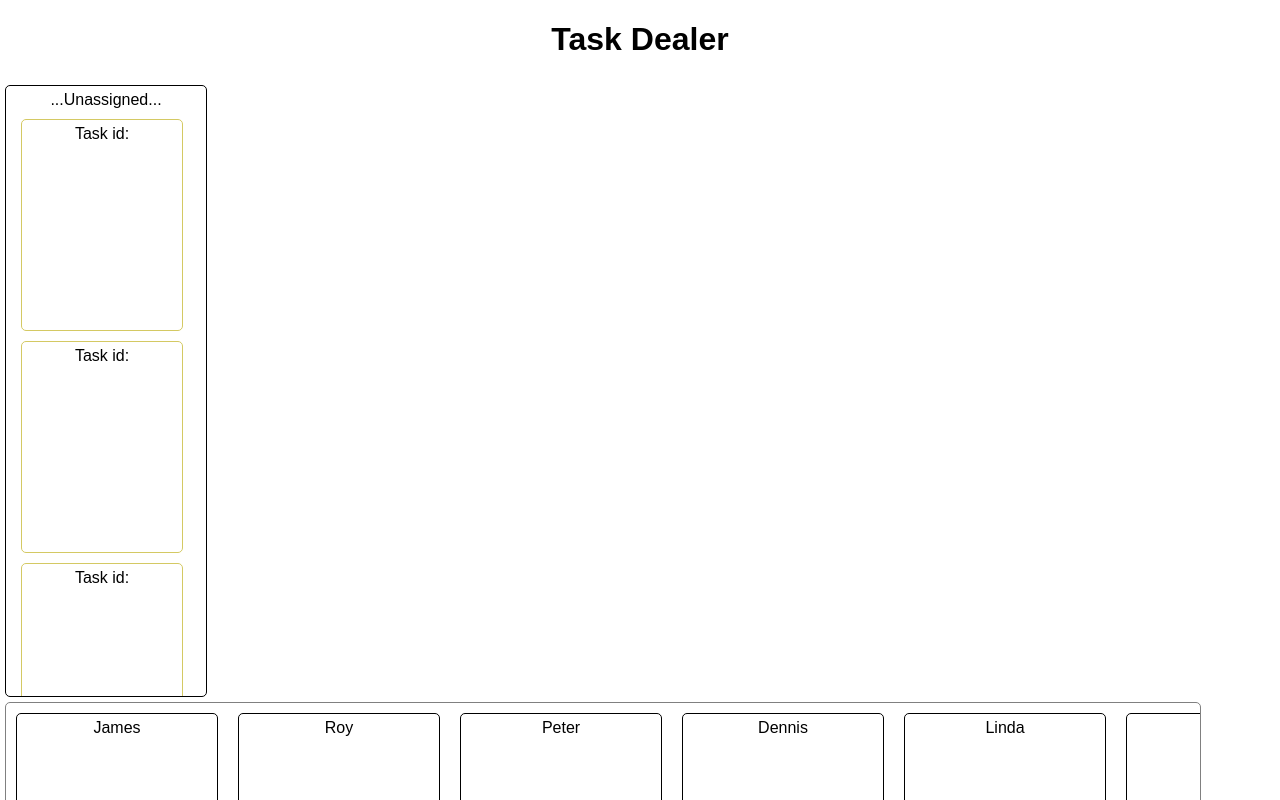
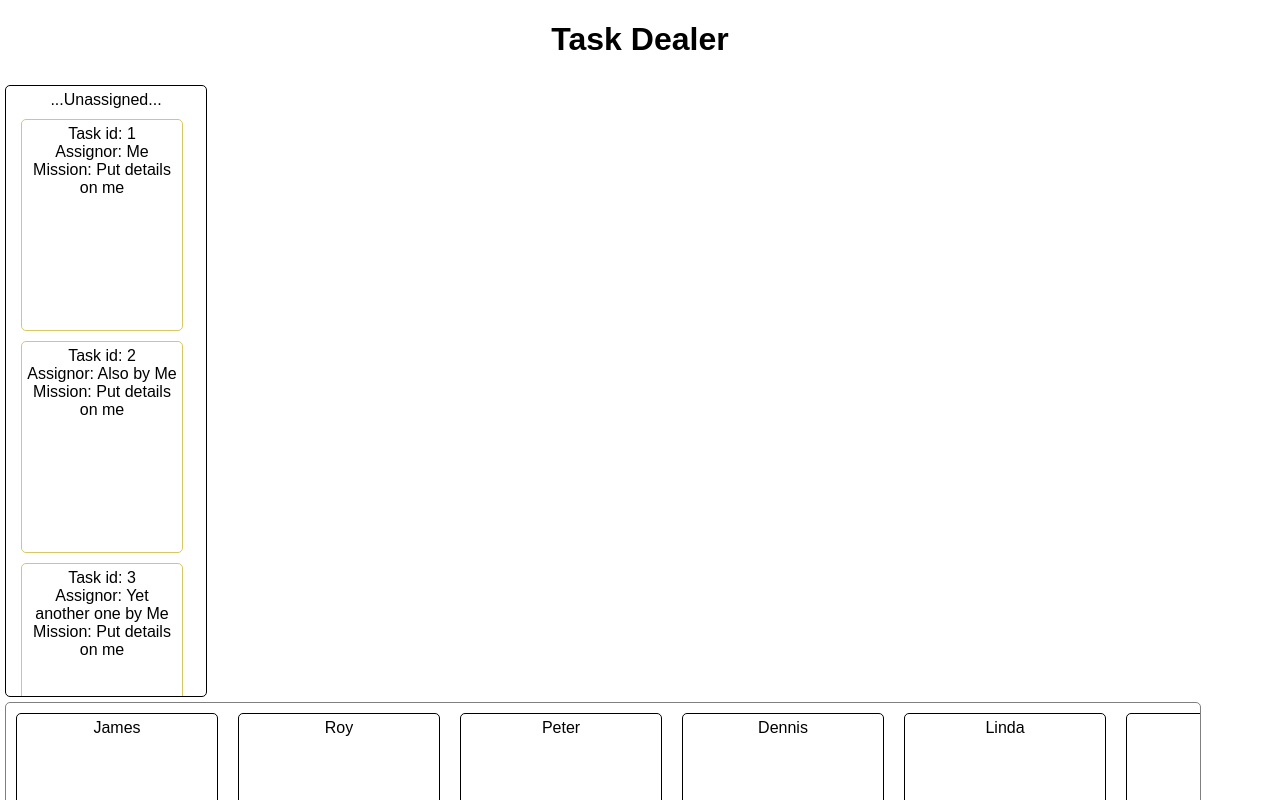
Before and after one commit to midhun-qburst/task-dealer, a React (Create React App) app: page / in a window 1280 px wide. Shown: the top 800 px of the page. Built offline with nearby package versions, Linux system fonts and the light colour scheme.

Commit message:
populated details on card

```diff
--- a/src/components/CardHolder.jsx
+++ b/src/components/CardHolder.jsx
@@ -8,7 +8,7 @@ export default class CardHolder extends Component {
           <div className="card-holder">
           <label htmlFor="">...Unassigned...</label>
           {this.props.cards.map( (card)=> {
-              return <TaskCard id= {card.taskId}/>
+              return <TaskCard id= {card.taskId} task= {card.task} assignor = {card.assignedBy} />
           }
           )}
           </div>
--- a/src/components/TaskCard.jsx
+++ b/src/components/TaskCard.jsx
@@ -23,7 +23,14 @@ export default class TaskCard extends Component {
     render() {
       return (
           <div className="task-card" id ={this.props.id}  ref={node => this.cardDiv = node} draggable>
-              <label htmlFor="">Task id: </label>
+              <label htmlFor="">Task id: {this.props.id} </label>
+              <div>
+                <label htmlFor="">Assignor: {this.props.assignor} </label>
+                </div>
+                <div>
+              <label htmlFor="">Mission: {this.props.task} </label>
+              </div>
+
           </div>
       );
     }
```
